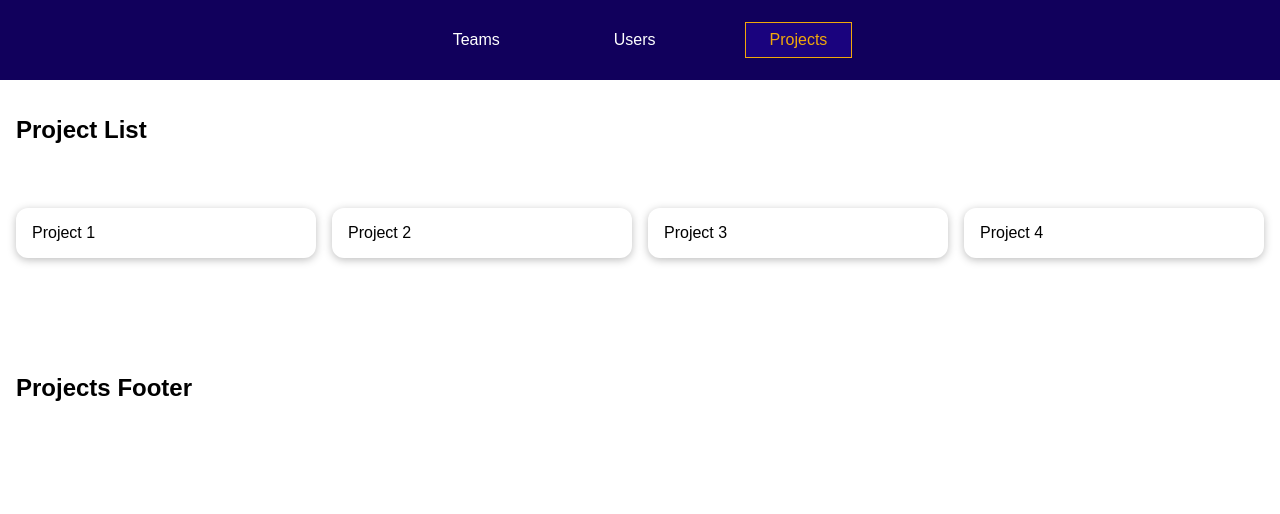
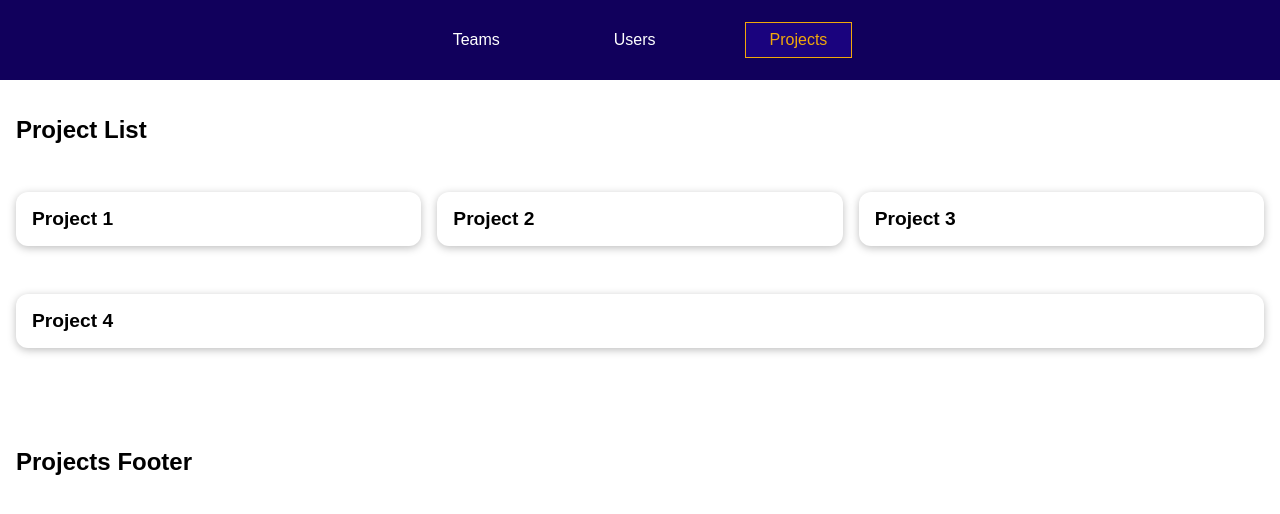
Before and after one commit to Thyge123/Vue-Depoyment-Opgave, a Vue app: page /projects in a window 1280 px wide. Shown: the top 514 px of the page. Built offline with nearby package versions, Linux system fonts and the light colour scheme.

Commit message:
Refactor styling in ProjectItem and ProjectMembers components; adjust margins and flex properties for better layout

```diff
--- a/src/components/projects/ProjectItem.vue
+++ b/src/components/projects/ProjectItem.vue
@@ -52,10 +52,18 @@ export default {
 </script>
 <style scoped>
 section {
-  margin: 2rem auto;
+  margin: 1rem 0;
   box-shadow: 0 2px 8px rgba(0, 0, 0, 0.26);
   padding: 1rem;
   border-radius: 12px;
-  width: 100%;
+  flex-grow: 1;
+  flex-shrink: 1;
+  flex-basis: 20%;
+  min-width: 20rem;
+}
+
+.team-name {
+  font-weight: bold;
+  font-size: larger;
 }
 </style>
--- a/src/components/projects/ProjectList.vue
+++ b/src/components/projects/ProjectList.vue
@@ -67,7 +67,7 @@ ul {
   flex-direction: row;
   gap: 1rem;
   align-items: flex-start;
-  flex-wrap: nowrap;
+  flex-wrap: wrap;
 }
 
 li {
--- a/src/components/projects/ProjectMembers.vue
+++ b/src/components/projects/ProjectMembers.vue
@@ -51,11 +51,6 @@ li {
   padding: 8px 12px;
 }
 
-.team-name {
-  font-weight: bold;
-  font-size: larger;
-}
-
 ul {
   padding: 0;
 }
```
